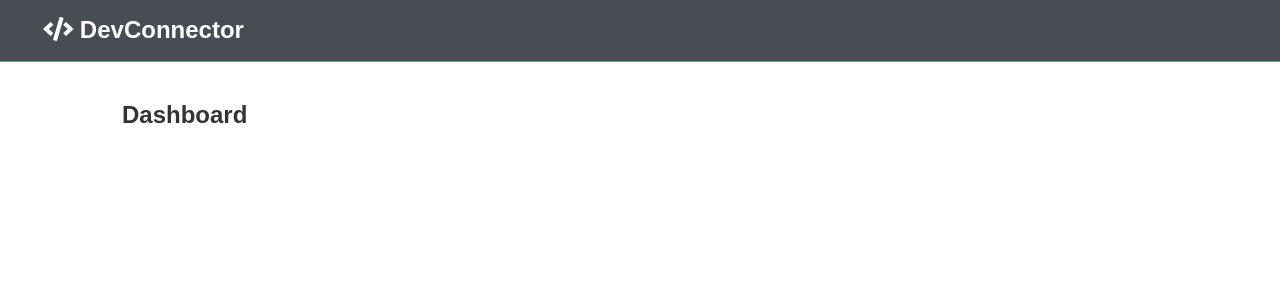
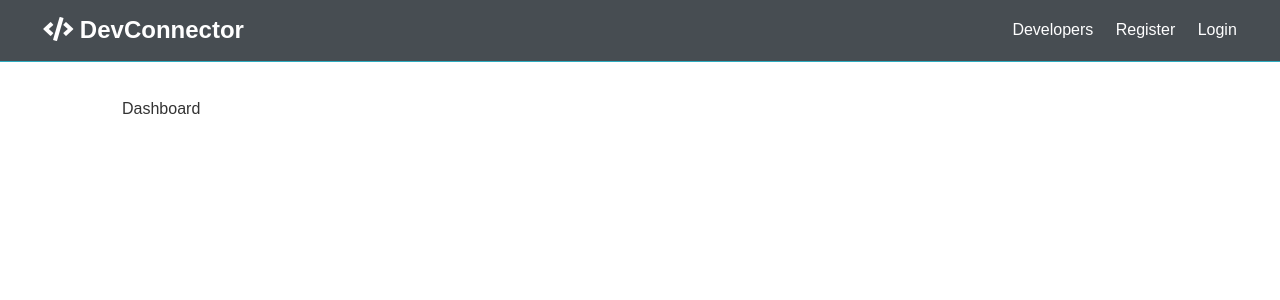
Before and after one commit to tomascatena/MERN-Dev-Connector, a React (Create React App) app in the folder client/: page /dashboard in a window 1280 px wide. Shown: the top 300 px of the page. Built offline with nearby package versions, Linux system fonts and the light colour scheme.

Commit message:
Create PrivateRoute for protected routes

```diff
--- a/client/src/App.js
+++ b/client/src/App.js
@@ -16,6 +16,7 @@ import { loadUser } from './actions/auth';
 
 // Utils
 import setAuthToken from './utils/setAuthToken';
+import Dashboard from './components/Dashboard/Dashboard';
 
 if (localStorage.token) {
   setAuthToken(localStorage.token);
@@ -37,11 +38,7 @@ const App = () => {
             <Switch>
               <Route exact path="/login" component={Login} />
               <Route exact path="/register" component={Register} />
-              <Route
-                exact
-                path="/dashboard"
-                render={() => <h1>Dashboard</h1>}
-              />
+              <Route exact path="/dashboard" component={Dashboard} />
             </Switch>
           </section>
         </Fragment>
--- /dev/null
+++ b/client/src/components/Dashboard/Dashboard.js
@@ -0,0 +1,10 @@
+import React from 'react';
+import PropTypes from 'prop-types';
+
+const Dashboard = (props) => {
+  return <div>Dashboard</div>;
+};
+
+Dashboard.propTypes = {};
+
+export default Dashboard;
--- a/client/src/components/layout/Navbar.js
+++ b/client/src/components/layout/Navbar.js
@@ -37,8 +37,10 @@ const Navbar = ({ auth: { isAuthenticated, loading }, logout }) => {
           <i className="fas fa-code"></i> DevConnector
         </Link>
       </h1>
-      {!loading && (
+      {!loading ? (
         <Fragment>{isAuthenticated ? authLinks : guestLinks}</Fragment>
+      ) : (
+        guestLinks
       )}
     </nav>
   );
```
Also changed, not shown: client/src/components/routing/PrivateRoute.js (added, +35 -0 lines).
